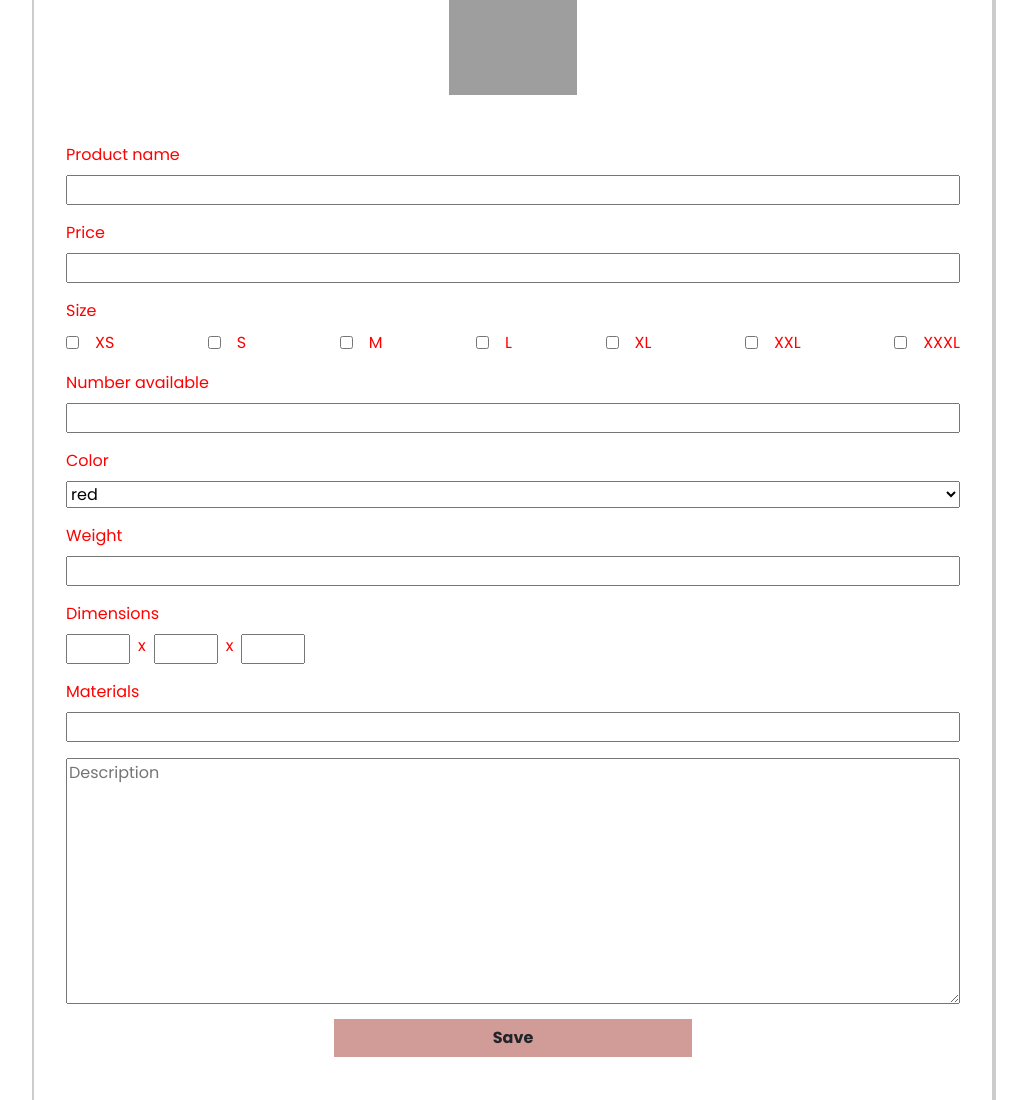
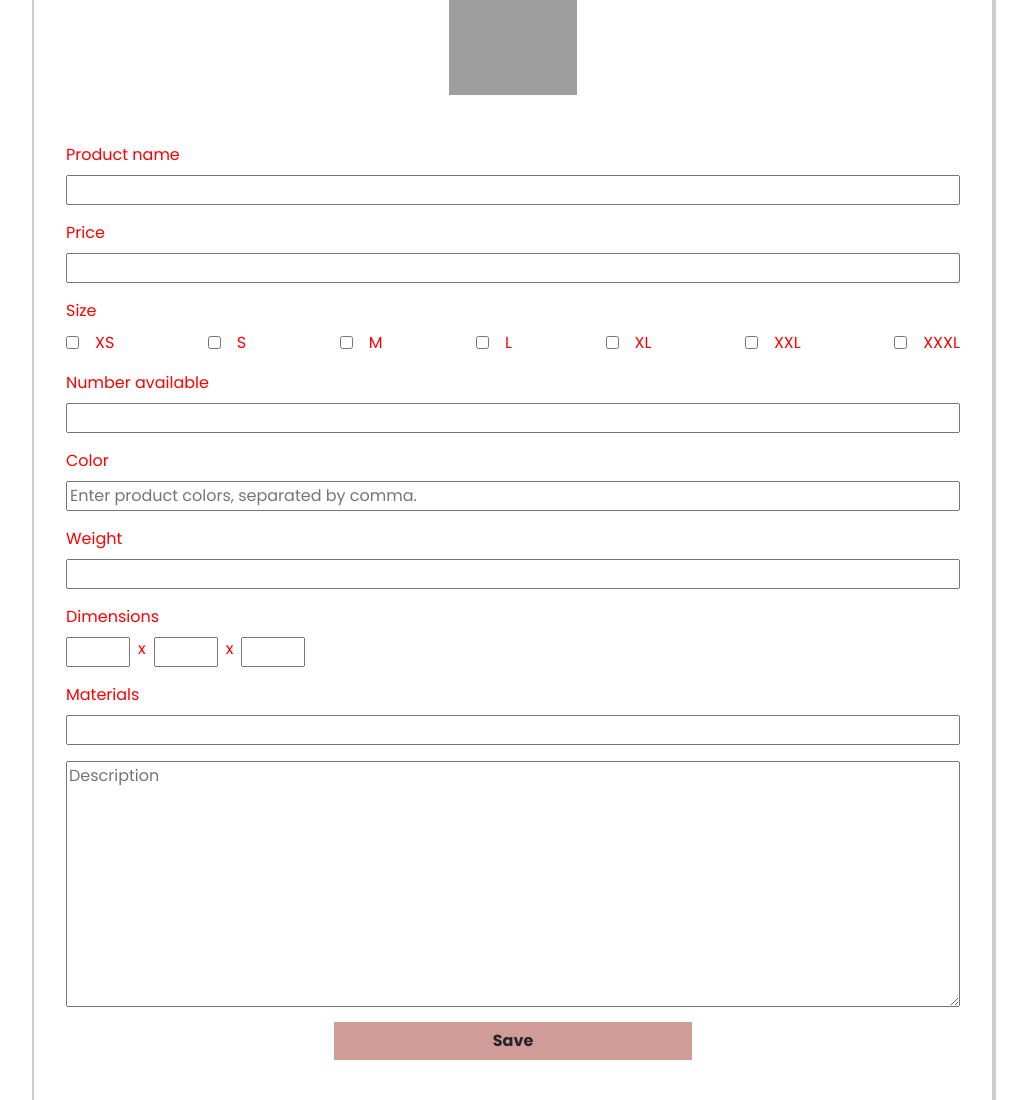
Before and after one commit to Goddy01/E-commerce, a Django app: template templates/create_product.html in a window 1280 px wide. Shown: the part 804-1904 px from the top of the page, without its empty margins (127-1154 px from the left). Run offline with Django 3.2, Linux system fonts and the light colour scheme; the template is opened without the code that fills it, so the values that code supplies are empty; some libraries are stand-ins or nearby versions; grey boxes are pictures that could not be loaded.

Commit message:
added product color placeholder

```diff
--- a/templates/create_product.html
+++ b/templates/create_product.html
@@ -59,13 +59,14 @@
         <div style="display: flex; flex-direction: column; margin-bottom: 1rem;">
             <!-- COLOR -->
             <label for="product-color">Color</label>
-            <select name="product-color" id="product-color">
+            <!-- <select name="product-color" id="product-color">
                 <option value="red">red</option>
                 <option value="blue">blue</option>
                 <option value="green">green</option>
                 <option value="white">white</option>
                 <option value="black">black</option>
-            </select>
+            </select> -->
+            <input type="text" placeholder="Enter product colors, separated by comma.">
         </div>
 
         <div style="display: flex; flex-direction: column; margin-bottom: 1rem;">
```
